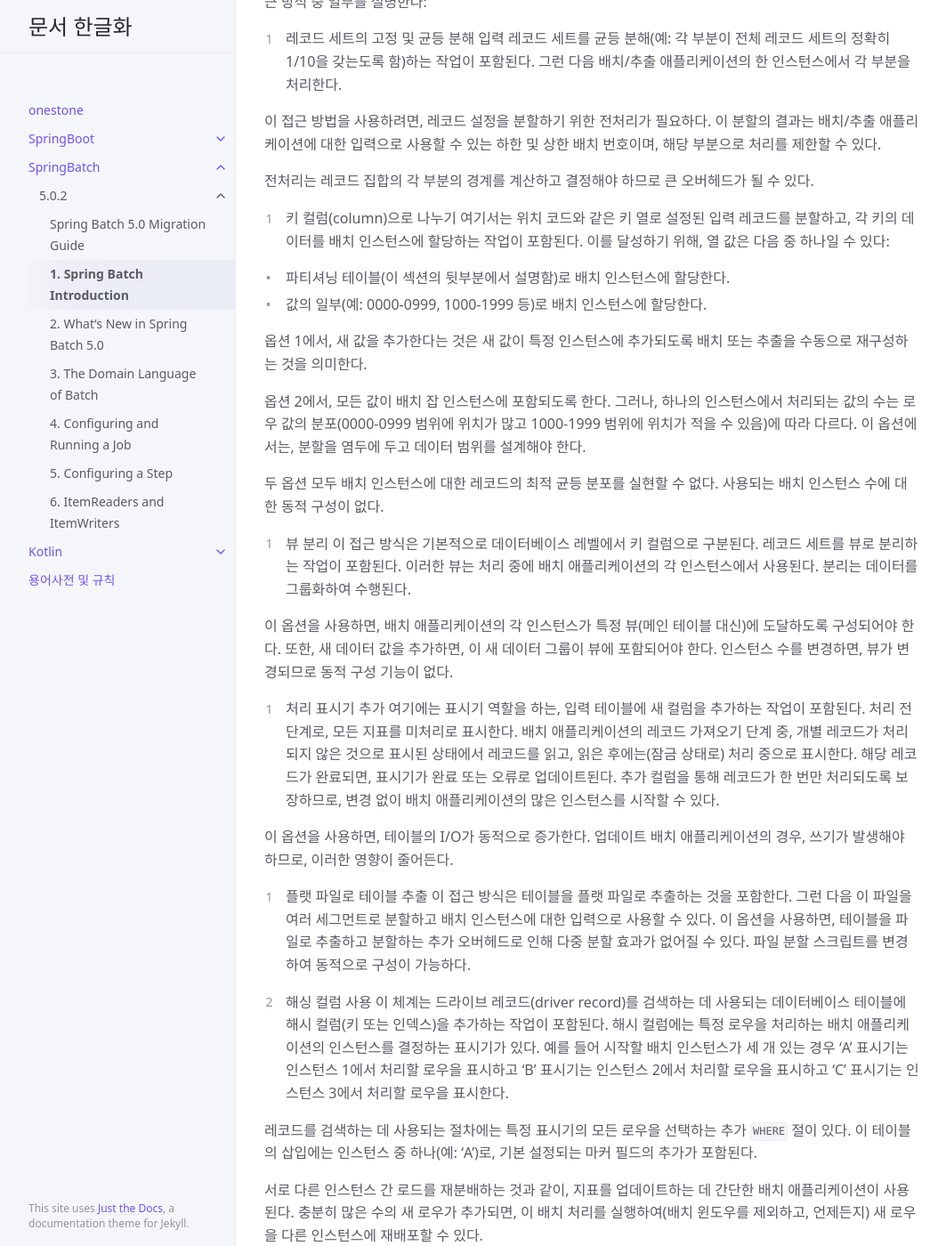
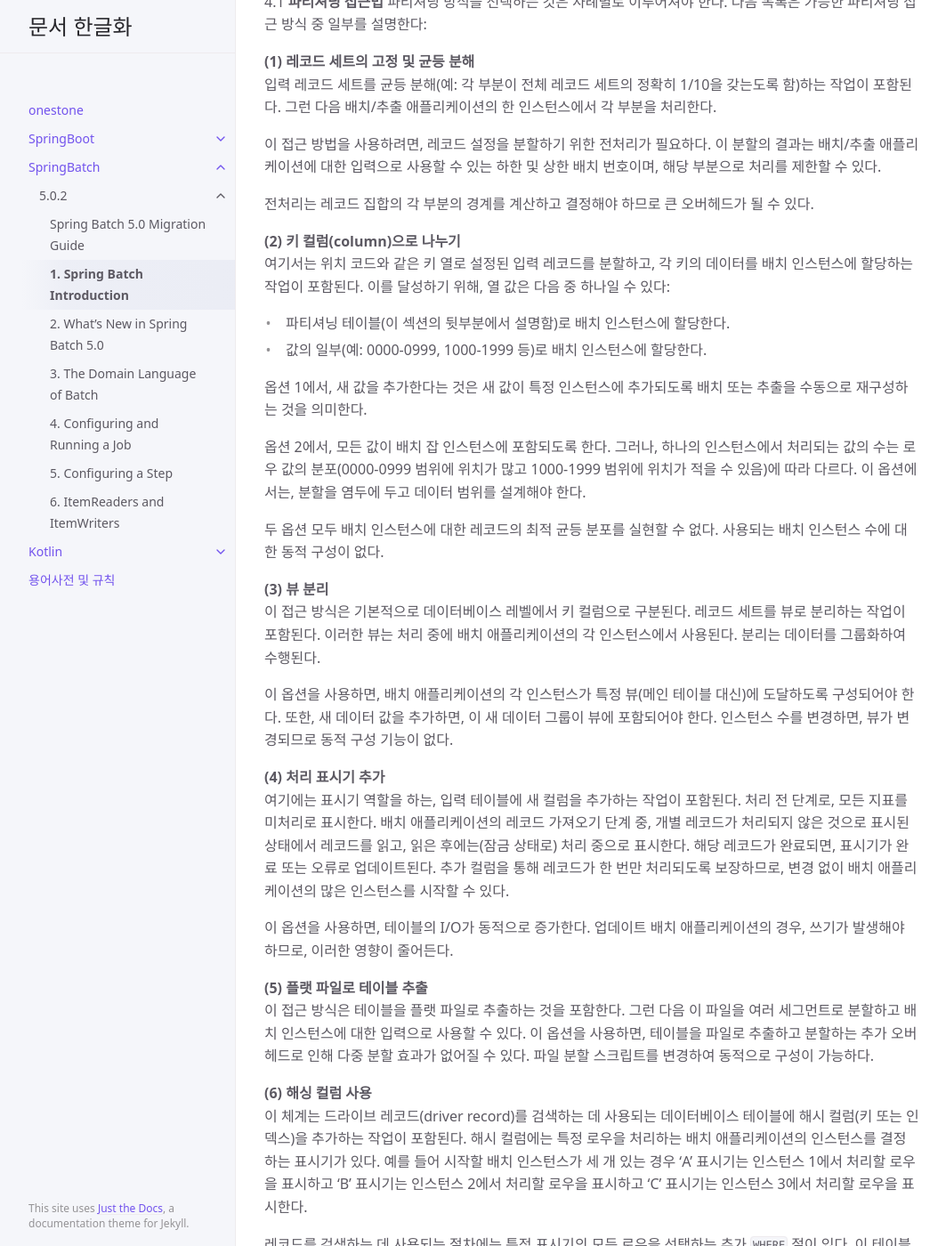
Before and after one commit to onestone9900/onestone9900.github.io, a Jekyll site: the page built from docs/spring_batch/5.0.2/2.spring_batch_introduction.md, in a window 1280 px wide and 1400 px high, scrolled down 7016 px. Shown: the whole window at 89% size, without its empty margins (107-1170 px from the left). Built offline with Jekyll 4.4.1, drawn with Linux system fonts in a browser that asks for light colours.

Commit message:
docs: 인덱스 수정

```diff
--- a/docs/spring_batch/5.0.2/2.spring_batch_introduction.md
+++ b/docs/spring_batch/5.0.2/2.spring_batch_introduction.md
@@ -129,8 +129,8 @@ Figure 1. 스프링 배치의 아키텍처 계층
 
 2. **동시 배치 또는 온라인 처리** 온라인 사용자가 동시에 업데이트할 수 있는 데이터를 처리하는 배치 애플리케이션은 온라인 사용자가 필요로 할 수 있는 데이터(데이터베이스 또는 파일)를 몇 초 이상 잠그지 않아야 한다. 또한, 몇 번의 트랜잭션이 끝날 때마다 데이터베이스에 업데이트를 커밋해야 한다. 이렇게 하면 다른 프로세스에서 사용할 수 없는 데이터 부분과 데이터를 사용할 수 없는 경과 시간이 최소화된다. 물리적 잠금을 최소화하는 또 다른 옵션은 낙관적 잠금 패턴 또는 비관적 잠금 패턴을 사용하여 논리적 로우 레벨(row-level)의 잠금을 구현하는 것이다.
 
-- 낙관적 잠금(Optimistic locking)은 레코드 경합(contention) 가능성이 낮다고 가정한다. 일반적으로 배치 및 온라인 처리에서 동시에 사용되는 각 데이터베이스 테이블에 타임스탬프 컬럼을 삽입하는 것을 의미한다. 애플리케이션이 처리를 위해 로우을 가져올 때 타임스탬프도 가져온다. 그런 다음 애플리케이션이 처리된 로우를 업데이트하려고 시도하면, update는 `WHERE` 절의 기존 타임스탬프를 사용한다. 타임스탬프가 일치하면, 데이터와 타임스탬프가 업데이트된다. 타임스탬프가 일치하지 않으면, 다른 애플리케이션이 가져오기와 업데이트 시도 사이에 동일한 로우을 업데이트했음을 나타낸다. 따라서 업데이트를 수행되지 않는다.
-- 비관적 잠금(Pessimistic locking)은 레코드 경합 가능성이 높다고 가정하는 잠금 전략이므로, 검색 시 물리적 또는 논리적 잠금을 얻어야 한다. 비관적인 논리적 잠금의 한 유형은 데이터베이스 테이블에서 전용 잠금 컬럼(lock-column)을 사용하는 것이다. 애플리케이션이 업데이트할 로우을 검색하면 잠금 컬럼에 플래그를 설정한다. 플래그가 있으면 동일한 로우을 검색하려는 다른 애플리케이션이 논리적으로 실패한다. 플래그를 설정하는 애플리케이션이 로우을 업데이트하면, 플래그도 지워지므로 다른 애플리케이션에서 해당 로우을 검색할 수 있다. 데이터의 무결성은 초기 가져오기와 플래그 설정 사이에서도 유지되어야 한다. - 예를 들어, 데이터베이스 잠금(예: `SELECT FOR UPDATE`)을 사용. 또한 이 방법은 레코드가 잠겨 있는 동안 사용자가 실행하는 경우 잠금을 해제하는 시간-제한 메커니즘을 구축하는 것이 다소 쉽다는 점을 제외하면 물리적 잠금과 동일한 단점이 있다.
+    - 낙관적 잠금(Optimistic locking)은 레코드 경합(contention) 가능성이 낮다고 가정한다. 일반적으로 배치 및 온라인 처리에서 동시에 사용되는 각 데이터베이스 테이블에 타임스탬프 컬럼을 삽입하는 것을 의미한다. 애플리케이션이 처리를 위해 로우을 가져올 때 타임스탬프도 가져온다. 그런 다음 애플리케이션이 처리된 로우를 업데이트하려고 시도하면, update는 `WHERE` 절의 기존 타임스탬프를 사용한다. 타임스탬프가 일치하면, 데이터와 타임스탬프가 업데이트된다. 타임스탬프가 일치하지 않으면, 다른 애플리케이션이 가져오기와 업데이트 시도 사이에 동일한 로우을 업데이트했음을 나타낸다. 따라서 업데이트를 수행되지 않는다.
+    - 비관적 잠금(Pessimistic locking)은 레코드 경합 가능성이 높다고 가정하는 잠금 전략이므로, 검색 시 물리적 또는 논리적 잠금을 얻어야 한다. 비관적인 논리적 잠금의 한 유형은 데이터베이스 테이블에서 전용 잠금 컬럼(lock-column)을 사용하는 것이다. 애플리케이션이 업데이트할 로우을 검색하면 잠금 컬럼에 플래그를 설정한다. 플래그가 있으면 동일한 로우을 검색하려는 다른 애플리케이션이 논리적으로 실패한다. 플래그를 설정하는 애플리케이션이 로우을 업데이트하면, 플래그도 지워지므로 다른 애플리케이션에서 해당 로우을 검색할 수 있다. 데이터의 무결성은 초기 가져오기와 플래그 설정 사이에서도 유지되어야 한다. - 예를 들어, 데이터베이스 잠금(예: `SELECT FOR UPDATE`)을 사용. 또한 이 방법은 레코드가 잠겨 있는 동안 사용자가 실행하는 경우 잠금을 해제하는 시간-제한 메커니즘을 구축하는 것이 다소 쉽다는 점을 제외하면 물리적 잠금과 동일한 단점이 있다.
 
 이러한 패턴은 배치 처리에 반드시 적합하지는 않지만, 동시 배치(concurrent batch) 및 온라인 처리(예로 데이터베이스가 로우 레벨 잠금을 지원하지 않는 경우)에 사용될 수 있다. 일반적으로, 낙관적 잠금은 온라인 애플리케이션에 더 적합하고 비관적 잠금은 배치 애플리케이션에 더 적합하다. 논리적 잠금이 사용될 때마다, 논리적 잠금으로 보호되는 데이터 엔터티에 접근하는 모든 애플리케이션에 대해 동일한 체계를 사용해야 한다.
 
@@ -149,14 +149,16 @@ Figure 2. Partitioned Process
 
 4.1 **파티셔닝 접근법** 파티셔닝 방식을 선택하는 것은 사례별로 이루어져야 한다. 다음 목록은 가능한 파티셔닝 접근 방식 중 일부를 설명한다:
 
-1. 레코드 세트의 고정 및 균등 분해
+<b>(1) 레코드 세트의 고정 및 균등 분해</b>
+<br>
 입력 레코드 세트를 균등 분해(예: 각 부분이 전체 레코드 세트의 정확히 1/10을 갖는도록 함)하는 작업이 포함된다. 그런 다음 배치/추출 애플리케이션의 한 인스턴스에서 각 부분을 처리한다.
 
 이 접근 방법을 사용하려면, 레코드 설정을 분할하기 위한 전처리가 필요하다. 이 분할의 결과는 배치/추출 애플리케이션에 대한 입력으로 사용할 수 있는 하한 및 상한 배치 번호이며, 해당 부분으로 처리를 제한할 수 있다.
 
 전처리는 레코드 집합의 각 부분의 경계를 계산하고 결정해야 하므로 큰 오버헤드가 될 수 있다.
 
-2. 키 컬럼(column)으로 나누기
+<b>(2) 키 컬럼(column)으로 나누기</b>
+<br>
 여기서는 위치 코드와 같은 키 열로 설정된 입력 레코드를 분할하고, 각 키의 데이터를 배치 인스턴스에 할당하는 작업이 포함된다. 이를 달성하기 위해, 열 값은 다음 중 하나일 수 있다:
 
 - 파티셔닝 테이블(이 섹션의 뒷부분에서 설명함)로 배치 인스턴스에 할당한다.
@@ -168,21 +170,25 @@ Figure 2. Partitioned Process
 
 두 옵션 모두 배치 인스턴스에 대한 레코드의 최적 균등 분포를 실현할 수 없다. 사용되는 배치 인스턴스 수에 대한 동적 구성이 없다.
 
-3. 뷰 분리
+<b>(3) 뷰 분리</b>
+<br>
 이 접근 방식은 기본적으로 데이터베이스 레벨에서 키 컬럼으로 구분된다. 레코드 세트를 뷰로 분리하는 작업이 포함된다. 이러한 뷰는 처리 중에 배치 애플리케이션의 각 인스턴스에서 사용된다. 분리는 데이터를 그룹화하여 수행된다.
 
 이 옵션을 사용하면, 배치 애플리케이션의 각 인스턴스가 특정 뷰(메인 테이블 대신)에 도달하도록 구성되어야 한다. 또한, 새 데이터 값을 추가하면, 이 새 데이터 그룹이 뷰에 포함되어야 한다. 인스턴스 수를 변경하면, 뷰가 변경되므로 동적 구성 기능이 없다.
 
-4. 처리 표시기 추가
+<b>(4) 처리 표시기 추가</b>
+<br>
 여기에는 표시기 역할을 하는, 입력 테이블에 새 컬럼을 추가하는 작업이 포함된다. 처리 전 단계로, 모든 지표를 미처리로 표시한다. 배치 애플리케이션의 레코드 가져오기 단계 중, 개별 레코드가 처리되지 않은 것으로 표시된 상태에서 레코드를 읽고, 읽은 후에는(잠금 상태로) 처리 중으로 표시한다. 해당 레코드가 완료되면, 표시기가 완료 또는 오류로 업데이트된다. 추가 컬럼을 통해 레코드가 한 번만 처리되도록 보장하므로, 변경 없이 배치 애플리케이션의 많은 인스턴스를 시작할 수 있다.
 
 이 옵션을 사용하면, 테이블의 I/O가 동적으로 증가한다. 업데이트 배치 애플리케이션의 경우, 쓰기가 발생해야 하므로, 이러한 영향이 줄어든다.
 
-5. 플랫 파일로 테이블 추출
+<b>(5) 플랫 파일로 테이블 추출</b>
+<br>
 이 접근 방식은 테이블을 플랫 파일로 추출하는 것을 포함한다. 그런 다음 이 파일을 여러 세그먼트로 분할하고 배치 인스턴스에 대한 입력으로 사용할 수 있다.
 이 옵션을 사용하면, 테이블을 파일로 추출하고 분할하는 추가 오버헤드로 인해 다중 분할 효과가 없어질 수 있다. 파일 분할 스크립트를 변경하여 동적으로 구성이 가능하다.
 
-6. 해싱 컬럼 사용
+<b>(6) 해싱 컬럼 사용</b>
+<br>
 이 체계는 드라이브 레코드(driver record)를 검색하는 데 사용되는 데이터베이스 테이블에 해시 컬럼(키 또는 인덱스)을 추가하는 작업이 포함된다. 해시 컬럼에는 특정 로우을 처리하는 배치 애플리케이션의 인스턴스를 결정하는 표시기가 있다. 예를 들어 시작할 배치 인스턴스가 세 개 있는 경우 'A' 표시기는 인스턴스 1에서 처리할 로우을 표시하고 'B' 표시기는 인스턴스 2에서 처리할 로우을 표시하고 'C' 표시기는 인스턴스 3에서 처리할 로우을 표시한다.
 
 레코드를 검색하는 데 사용되는 절차에는 특정 표시기의 모든 로우을 선택하는 추가 `WHERE` 절이 있다. 이 테이블의 삽입에는 인스턴스 중 하나(예: 'A')로, 기본 설정되는 마커 필드의 추가가 포함된다.
```
